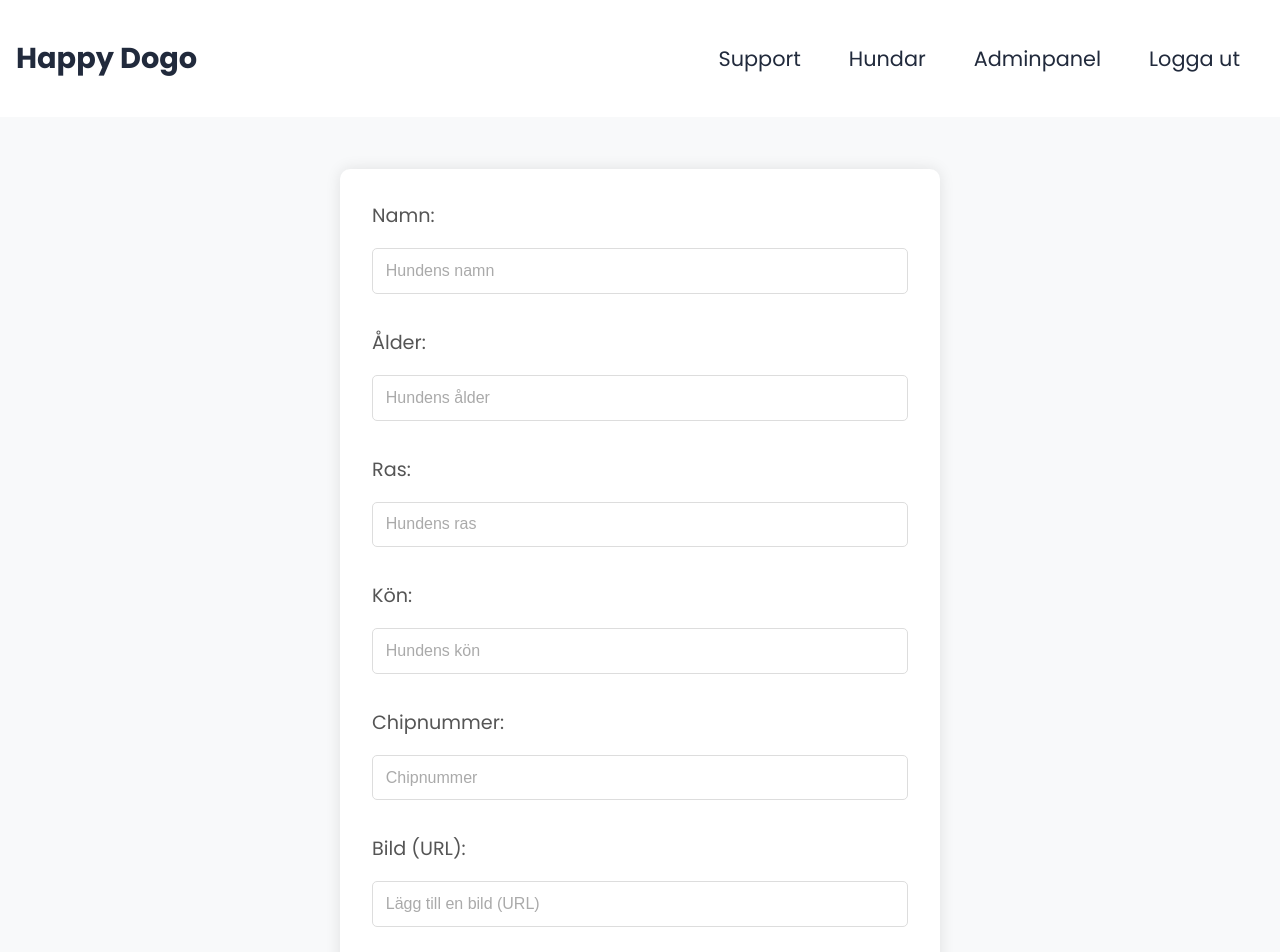
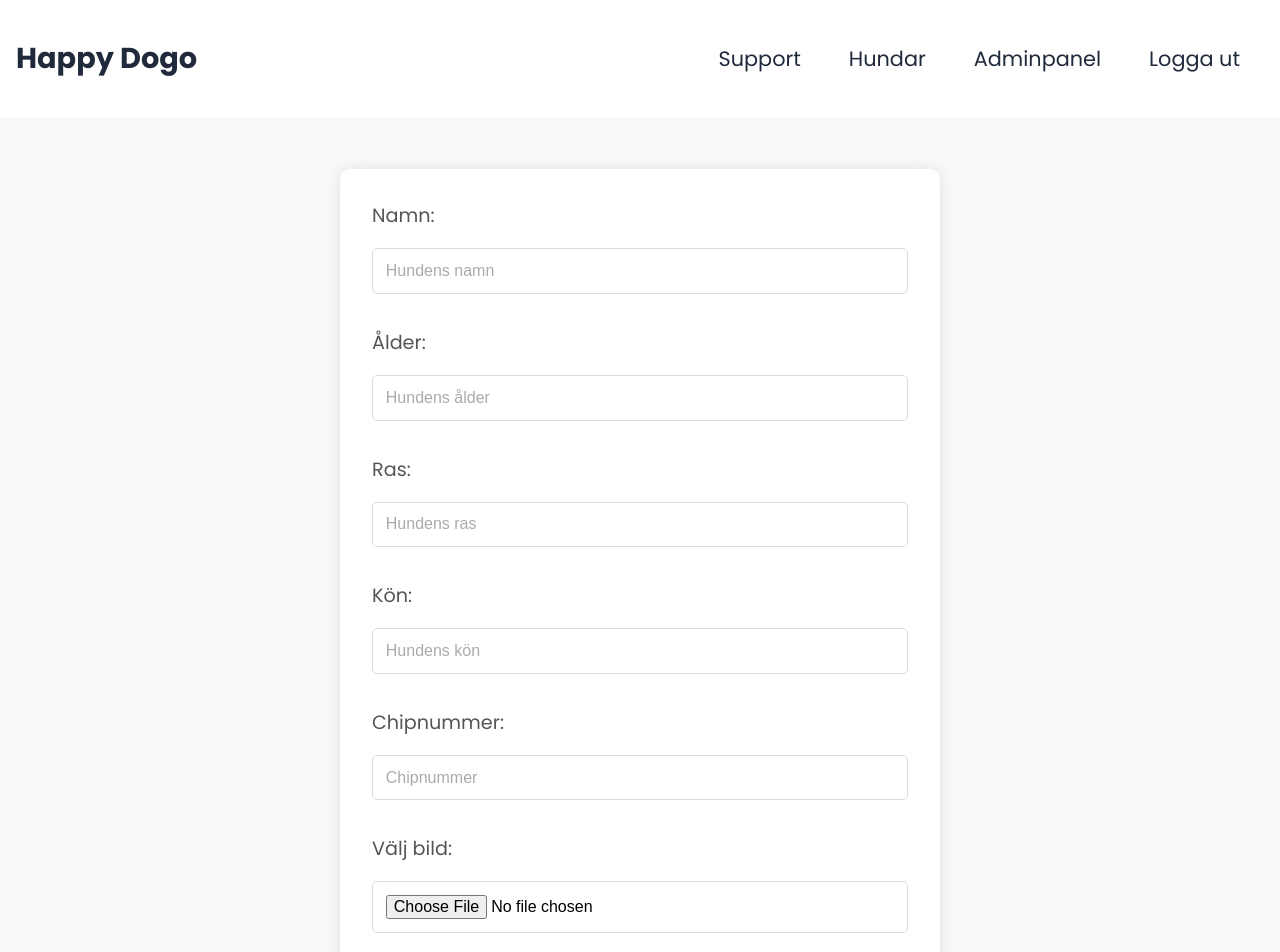
Before and after one commit to ns-develops/Dogcareweb-app-new, a React (Vite) app: page /Dogcareweb-app-new/hundar/addera in a window 1280 px wide. Shown: the top 952 px of the page. Built offline with nearby package versions, Linux system fonts and the light colour scheme.

Commit message:
addera und upd

```diff
--- a/src/pages/AdderaHund.jsx
+++ b/src/pages/AdderaHund.jsx
@@ -10,7 +10,7 @@ function AdderaHund() {
     sex: '',
     chipNumber: '',
     present: true,
-    img: '',
+    img: '',  // Will store the image file
   });
 
   const [isInHouse, setIsInHouse] = useState(true);
@@ -24,10 +24,23 @@ function AdderaHund() {
     });
   };
 
+  const handleFileChange = (e) => {
+    const file = e.target.files[0];
+
+    if (file) {
+      const reader = new FileReader();
+      reader.onloadend = () => {
+        setNewDog({
+          ...newDog,
+          img: reader.result,  // Store the image file as a data URL
+        });
+      };
+      reader.readAsDataURL(file);  // Convert image file to data URL
+    }
+  };
 
   const handleSubmit = (e) => {
     e.preventDefault();
-
 
     const dogToAdd = {
       ...newDog,
@@ -35,7 +48,6 @@ function AdderaHund() {
     };
 
     console.log('Dog added:', dogToAdd);
-
     navigate('/hundar/allahundarna');
   };
 
@@ -109,17 +121,24 @@ function AdderaHund() {
         </div>
 
         <div className="form-group">
-          <label htmlFor="img">Bild (URL):</label>
+          <label htmlFor="img">Välj bild:</label>
           <input
-            type="text"
+            type="file"
             id="img"
             name="img"
-            placeholder="Lägg till en bild (URL)"
-            value={newDog.img}
-            onChange={handleInputChange}
+            accept="image/*"  // Allow only image files
+            onChange={handleFileChange}
             required
           />
         </div>
+
+        {/* Image Preview */}
+        {newDog.img && (
+          <div className="image-preview">
+            <h3>Bildförhandsvisning:</h3>
+            <img src={newDog.img} alt="Hundbild" className="preview-img" />
+          </div>
+        )}
 
         <div className="form-group">
           <label>Status:</label>
```
